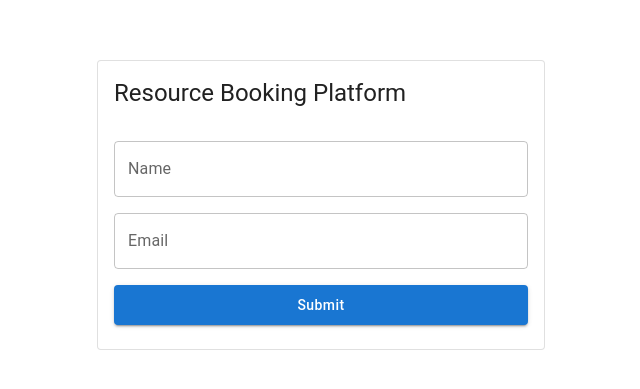
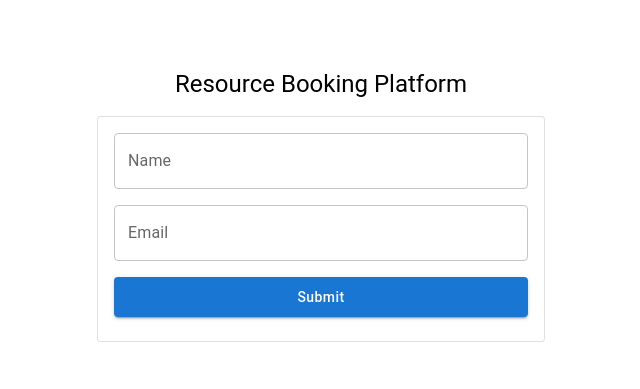
Before and after one commit to AbdulSamiWaseem/resource-booking-platform, a Next.js app in the folder frontend/: page /login in a window 1280 px wide. Shown: the part 195-584 px from the top of the page, without its empty margins (319-959 px from the left). Built offline with nearby package versions, Linux system fonts and the light colour scheme.

Commit message:
feat: Login Page Updated

```diff
--- a/frontend/app/login/page.tsx
+++ b/frontend/app/login/page.tsx
@@ -6,7 +6,7 @@ import { useForm } from "react-hook-form";
 import { DevTool } from "@hookform/devtools";
 import { z } from "zod";
 import { zodResolver } from "@hookform/resolvers/zod";
-import { Card, CardHeader, CardContent, TextField, Button, Stack } from "@mui/material";
+import { Card, CardContent, TextField, Button, Stack, Box, Typography } from "@mui/material";
 import { login, LoginInput } from "../services/mutation";
 
 const schema = z.object({
@@ -44,18 +44,32 @@ export default function Login() {
 
   if (checkingAuth) {
     return (
-      <div className="flex min-h-screen items-center justify-center p-4">
-        <div className="text-gray-500">Loading...</div>
-      </div>
+      <Box
+        sx={{
+          display: "flex",
+          alignItems: "center",
+          justifyContent: "center",
+          height: "100vh",
+        }}
+      >
+        <Typography>Loading...</Typography>
+      </Box>
     );
   }
 
   return (
-    <div className="flex flex-col min-h-screen items-center justify-center p-4 bg-white text-black">
-      <Card variant="outlined" className="w-full max-w-md bg-white">
-        <CardHeader
-          title="Resource Booking Platform"
-        />
+    <Box
+      sx={{
+        display: "flex",
+        alignItems: "center",
+        justifyContent: "center",
+        height: "100vh",
+        flexDirection: "column",
+        gap: 2,
+      }}
+    >
+      <Typography variant="h5">Resource Booking Platform</Typography>
+      <Card variant="outlined" className="w-full max-w-md">
         <CardContent>
           <form onSubmit={handleSubmit(handleOnSubmit)} noValidate>
             <Stack spacing={2}>
@@ -93,6 +107,6 @@ export default function Login() {
         </CardContent>
       </Card>
       <DevTool control={control} />
-    </div>
+    </Box>
   );
 }
```
